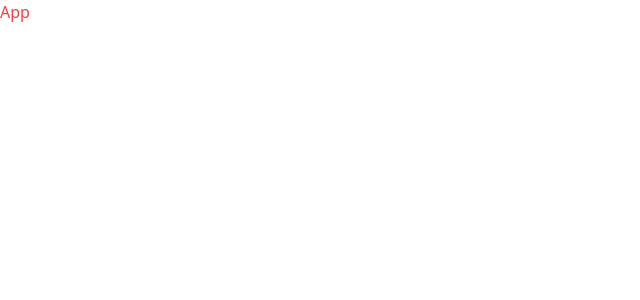
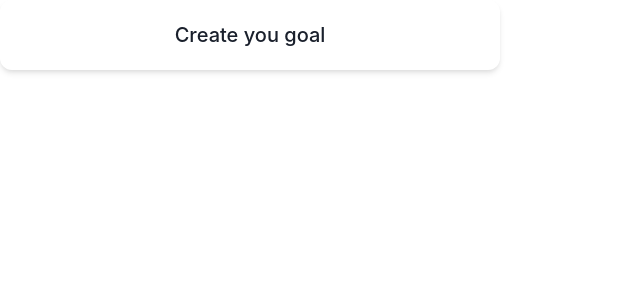
Before and after one commit to AdminForIinRange/LearningTypeScriptWithReactPart2, a React (Vite) app: page / in a window 1280 px wide. Shown: the top 300 px of the page, without its empty margins (0-640 px from the left). Built offline with nearby package versions, Linux system fonts and the light colour scheme.

Commit message:
done for the day

```diff
--- /dev/null
+++ b/firebase.js
@@ -0,0 +1 @@
+//
--- a/package.json
+++ b/package.json
@@ -10,7 +10,12 @@
     "preview": "vite preview"
   },
   "dependencies": {
+    "@chakra-ui/react": "^2.8.2",
+    "@emotion/react": "^11.11.4",
+    "@emotion/styled": "^11.11.0",
     "@reduxjs/toolkit": "^2.2.2",
+    "firebase": "^10.9.0",
+    "framer-motion": "^11.0.20",
     "react": "^18.2.0",
     "react-dom": "^18.2.0",
     "react-redux": "^9.1.0"
--- a/src/App.tsx
+++ b/src/App.tsx
@@ -1,7 +1,24 @@
+import { Box, HStack, Text} from '@chakra-ui/react'
 import React from 'react'
 
 export default function App() {
   return (
-    <div className='text-red-500'>App</div>
+
+//just an exmaple, please recreate this, rember kjust create one thing at a time, but the software side first plase and maybe rediegin the thingo a bit more lol
+
+    <Box w={"500px"} h={"70px"} rounded={"xl"} boxShadow={"md"}>
+<HStack w={"100%"} h={"100% "} justify={"center"} fontWeight={"500"} fontSize={"20px"}>
+  <Text>
+  Create you goal
+  </Text>
+
+  </HStack>
+    </Box>
+
+
+
+
+
+
   )
 }
--- a/src/main.tsx
+++ b/src/main.tsx
@@ -1,10 +1,29 @@
-import React from 'react'
-import ReactDOM from 'react-dom/client'
-import App from './App.tsx'
-import './index.css'
+import React from "react";
+import ReactDOM from "react-dom/client";
+import App from "./App.tsx";
+import "./styles/index.css";
 
-ReactDOM.createRoot(document.getElementById('root')!).render(
-  <React.StrictMode>
-    <App />
-  </React.StrictMode>,
-)
+import { ChakraProvider, extendTheme } from "@chakra-ui/react";
+
+const theme = extendTheme({
+  styles: {
+    global: {
+      html: {
+        height: "100%",
+        width: "100%",
+      },
+      body: {
+        height: "100%",
+        width: "100%",
+      },
+    },
+  },
+});
+
+ReactDOM.createRoot(document.getElementById("root")!).render(
+  <ChakraProvider theme={theme}>
+    <React.StrictMode>
+      <App />
+    </React.StrictMode>
+  </ChakraProvider>
+);
```
Also changed, not shown: src/global/index.ts (added), src/styles/App.css (added), src/styles/index.css (renamed from src/index.css), 1 other file (tests, documents, lock files or other folders).
